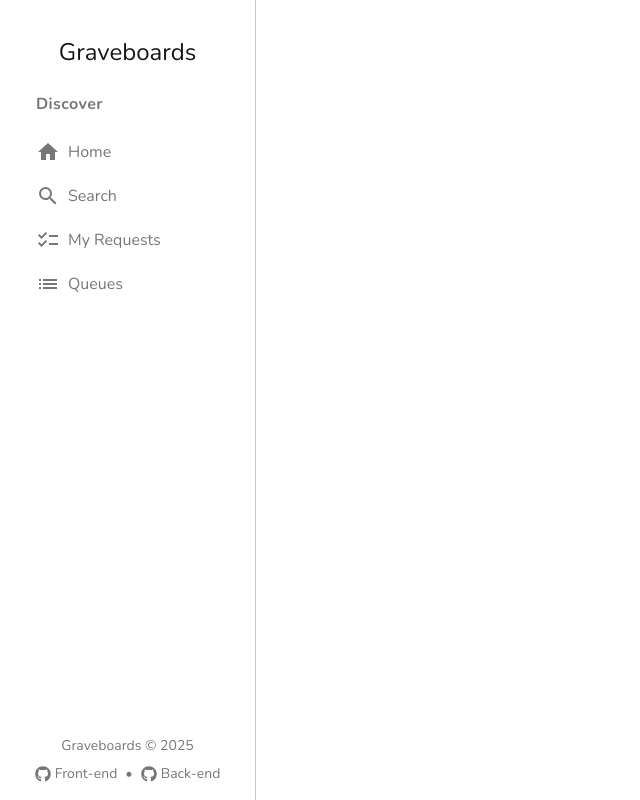
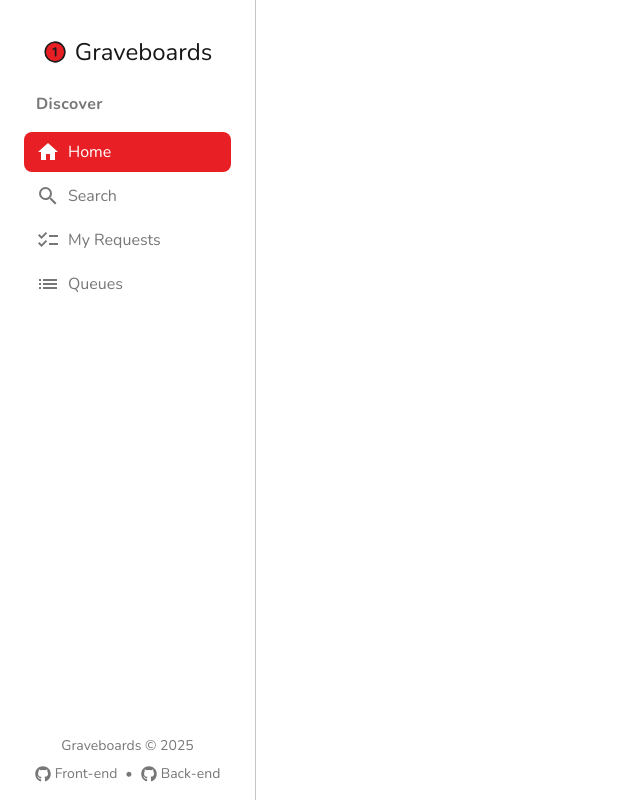
Before and after one commit to graveboards/graveboards-frontend, a Next.js app: page / in a window 1280 px wide. Shown: the whole page, without its empty margins (0-640 px from the left). Built offline with nearby package versions, Linux system fonts and the light colour scheme.

Commit message:
Integrate Logo component into Sidebar

```diff
--- a/src/components/layout/Sidebar.tsx
+++ b/src/components/layout/Sidebar.tsx
@@ -9,6 +9,7 @@ import {GoX} from "react-icons/go";
 import Link from "next/link";
 import {MdChecklist, MdHome, MdList, MdLogin, MdSearch} from "react-icons/md";
 import {usePathname} from "next/navigation";
+import Logo from "@/components/ui/Logo";
 
 const Sidebar: FC = () => {
     const {open, toggleOpen} = useSidebar();
@@ -23,7 +24,8 @@ const Sidebar: FC = () => {
                 { "-translate-x-full": !open }
             )}>
             <SidebarHeader>
-                <div className="text-2xl self-center">
+                <div className="text-2xl flex gap-2 items-center">
+                    <Logo size={24} className="dark:text-tertiary-10 text-tertiary-900"/>
                     Graveboards
                 </div>
                 <Button
@@ -56,8 +58,8 @@ const Sidebar: FC = () => {
                         Discover
                     </SidebarSectionLabel>
                     <SidebarSectionContent>
-                        <SidebarButton asChild isActive={isActive("/home")}>
-                            <Link href="/home">
+                        <SidebarButton asChild isActive={isActive("/")}>
+                            <Link href="/">
                                 <MdHome/>
                                 Home
                             </Link>
```
